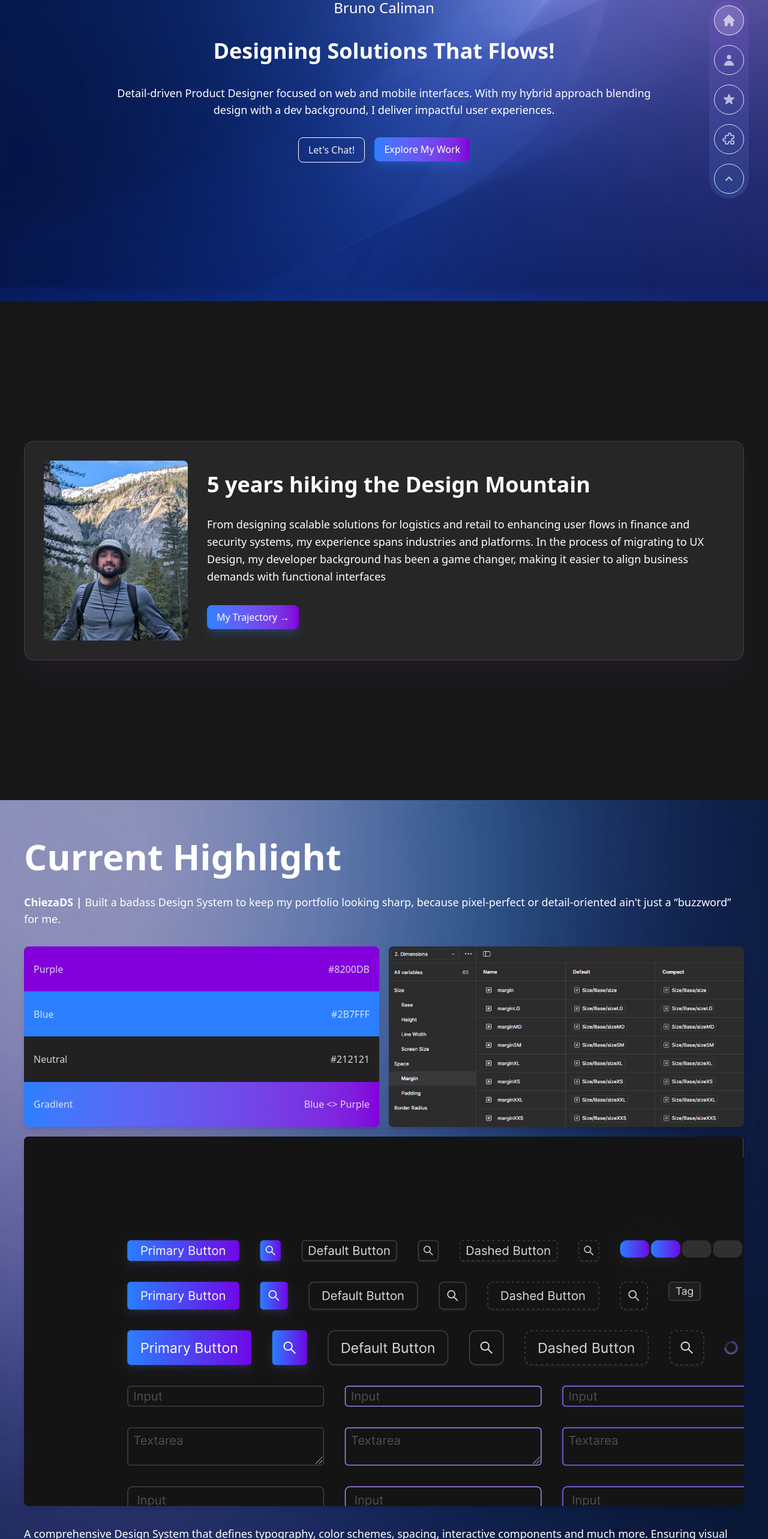
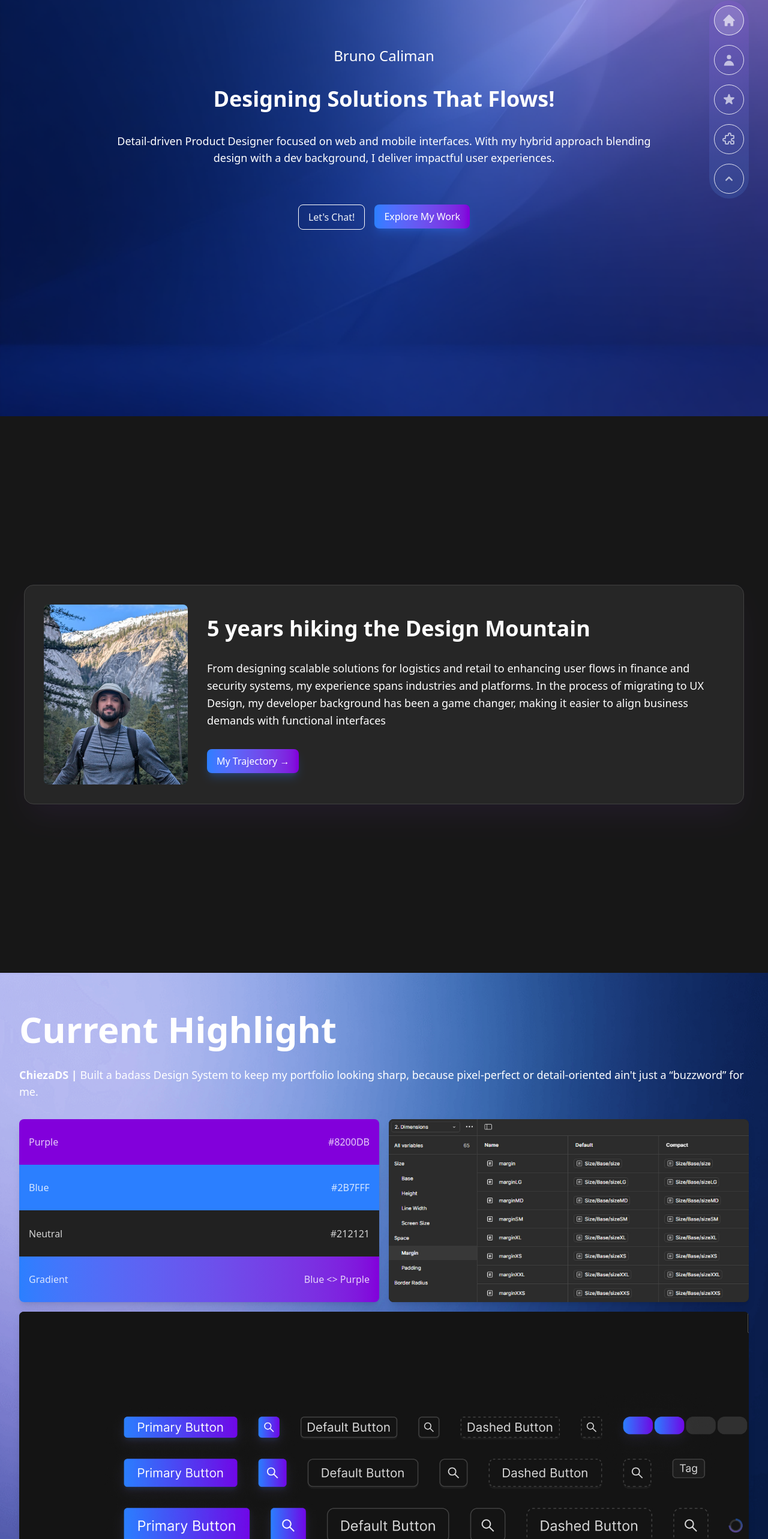
Before and after one commit to Chieza/chieza-me, a React (Vite) app: page / in a window 1280 px wide. Shown: the part 234-2800 px from the top of the page at 60% size. Built offline with nearby package versions, Linux system fonts and the light colour scheme.

Commit message:
Fixes on implementation of SectionContentLayout

```diff
--- a/src/App.tsx
+++ b/src/App.tsx
@@ -4,7 +4,6 @@ import AppRoutes from "./routes/AppRoutes";
 import ContactModal from "./components/modals/ContactModal";
 import LoginModal from "./components/modals/LoginModal";
 import { SectionsProvider } from "./contexts/SectionsProvider";
-import { MainLayout } from "./components/layouts";
 
 function App() {
   const [isContactOpen, setContactOpen] = useState(false);
@@ -22,10 +21,8 @@ function App() {
       {/* Wrap AppRoutes with SectionsProvider */}
       <SectionsProvider>
         <NavHub />
-        <main className="flex-grow">
-          <MainLayout>
-            <AppRoutes openContact={openContact} />
-          </MainLayout>
+        <main className="w-full flex flex-col justify-start items-center overflow-hidden text-white">
+          <AppRoutes openContact={openContact} />
         </main>
       </SectionsProvider>
 
--- a/src/components/cards/SkillsToolsGroupCard.tsx
+++ b/src/components/cards/SkillsToolsGroupCard.tsx
@@ -7,7 +7,7 @@ const contentMap: Record<SkillGroup, string[]> = {
   research:    ['Design Thinking', 'Usability Testing', 'User Flows', 'Wireframing', 'Surveys', 'Documentation'],
   'soft-meta': ['Agile/Scrum', 'Sprint Planning','Autonomy', 'Async Collaboration', 'Accessibility Awareness'],
   management:  ['Azuer DevOps', 'ClickUp', 'Notion', 'Google Workspace', 'Trello'],
-  comms:       ['Microsoft Teams', 'Discord', 'Slack', 'Discord'],
+  comms:       ['Microsoft Teams', 'Discord', 'Slack', 'Feel others'],
   dev:         ['React', 'TypeScript', 'Tailwind', 'GitHub', 'Vite', 'HTML & CSS'],
 }
 
--- a/src/components/layouts/MainLayout.tsx
+++ /dev/null
@@ -1,13 +0,0 @@
-import React from 'react';
-
-interface MainLayoutProps {
-  children: React.ReactNode;
-}
-
-export default function MainLayout({ children }: MainLayoutProps) {
-  return (
-    <div className="w-full text-white">
-      {children}
-    </div>
-  );
-}
--- /dev/null
+++ b/src/components/layouts/SectionContentLayout.tsx
@@ -0,0 +1,46 @@
+import React from "react";
+
+interface SectionContentLayoutProps {
+  // Section's Attributes
+  id?: string;
+  className?: string;
+  children: React.ReactNode;
+
+  // Section's BG-Image Attributes
+  bgSrc?: string;
+  bgAltText?: string;
+  bgStyle?: string;
+
+  // Section's Content Attributes
+  contentClassName?: string;
+}
+
+export default function SectionLayout({
+  id,
+  className,
+  bgSrc,
+  bgAltText,
+  children,
+  contentClassName,
+}: SectionContentLayoutProps) {
+  return (
+    <section
+      id={id}
+      className={`relative w-full flex flex-col ${
+        className || ""
+      }`}
+    >
+      {bgSrc && (
+        <img
+          src={bgSrc}
+          alt={bgAltText || ""}
+          className="absolute inset-0 w-full h-full object-cover"
+        />
+      )}
+
+      <div className={`w-full max-w-7xl mx-auto flex flex-col px-8 py-16 ${contentClassName || ""}`}>
+        {children}
+      </div>
+    </section>
+  );
+}
--- a/src/components/layouts/SectionLayout.tsx
+++ /dev/null
@@ -1,21 +0,0 @@
-import React from 'react';
-
-interface SectionLayoutProps {
-  children: React.ReactNode;
-  id?: string;
-  className?: string; // Optional: for additional custom classes
-}
-
-export default function SectionLayout({ children, id, className }: SectionLayoutProps) {
-  return (
-    <section id={id} className={`overflow-hidden px-8 py-16 w-full text-white ${className || ''}`}>
-      {children}
-    </section>
-  );
-}
-
-interface SectionLayoutProps {
-  children: React.ReactNode;
-  id?: string; // ADDED: Optional id prop
-  className?: string; // Optional: for additional custom classes
-}
--- a/src/components/layouts/index.ts
+++ b/src/components/layouts/index.ts
@@ -1,2 +1 @@
-export { default as MainLayout } from './MainLayout';
-export { default as SectionLayout } from './SectionLayout';
+export { default as SectionContentLayout } from './SectionContentLayout';
--- a/src/components/sections/Footer.tsx
+++ b/src/components/sections/Footer.tsx
@@ -1,19 +1,21 @@
-import { Link } from 'react-router-dom'
-import { SectionLayout } from '../layouts/index'
+import { Link } from "react-router-dom";
+import { SectionContentLayout } from "../layouts/index";
 
 export default function Footer() {
   const links = [
-    { to: '/', label: 'Home' },
-    { to: '/about', label: 'About' },
-    { to: '/portfolio', label: 'Portfolio' },
-    { to: '/side-projects', label: 'Side Projects' },
-    { to: '/login', label: 'Login' },
-    { to: '/contact', label: 'Contact' },
-  ]
+    { to: "/", label: "Home" },
+    { to: "/about", label: "About" },
+    { to: "/portfolio", label: "Portfolio" },
+    { to: "/side-projects", label: "Side Projects" },
+    { to: "/login", label: "Login" },
+    { to: "/contact", label: "Contact" },
+  ];
 
   return (
-    <SectionLayout className="border-t border-neutral-800">
-      <div className="max-w-7xl mx-auto px-4 pt-8 pb-48 md:pb-8">
+    <SectionContentLayout
+      className="justify-center items-center border-t border-neutral-800"
+      contentClassName="justify-center"
+    >
       {/* nav links */}
       <nav className="flex flex-col sm:flex-row flex-wrap items-center justify-center gap-4">
         {links.map(({ to, label }) => (
@@ -29,9 +31,9 @@ export default function Footer() {
 
       {/* copyright */}
       <p className="mt-6 text-sm text-gray-400 text-center">
-          © 2025 Bruno Chieza Caliman. Created by me with ❤️ from Vitória - Brasil.
+        © 2025 Bruno Chieza Caliman. Created by me with ❤️ from Vitória -
+        Brasil.
       </p>
-      </div>
-    </SectionLayout>
-  )
+    </SectionContentLayout>
+  );
 }
--- a/src/components/sections/HeroSection.tsx
+++ b/src/components/sections/HeroSection.tsx
@@ -3,7 +3,7 @@ import { Link } from "react-router-dom";
 import { OutlineButton, GradientButton } from "../buttons";
 import { useSectionRegistry } from "../../hooks/useSectionRegistry";
 import { HiHome } from "react-icons/hi";
-import { SectionLayout } from '../layouts/index'
+import { SectionContentLayout } from "../layouts/index";
 
 interface HeroSectionProps {
   id: string;
@@ -11,39 +11,34 @@ interface HeroSectionProps {
 }
 
 export default function HeroSection({ id, onContactClick }: HeroSectionProps) {
-  useSectionRegistry(id, HiHome, 'Hero');
+  useSectionRegistry(id, HiHome, "Hero");
   return (
-    <SectionLayout
+    <SectionContentLayout
+      bgSrc={HeroBg}
+      bgAltText="Hero Bg"
       id={id}
-      className="min-h-[calc(100vh-4rem)] relative flex items-center justify-center"
+      className="min-h-[calc(100vh+8rem)] justify-center items-center"
+      contentClassName="z-10 justify-center items-center gap-8 text-center"
     >
-      {/* Background */}
-      <img
-        src={HeroBg}
-        alt="Hero background"
-        className="absolute inset-0 w-full h-full object-cover"
-      />
-
-      {/* Content Centered */}
-      <div className="relative z-10 flex flex-col text-center px-6 md:px-12 lg:px-24 space-y-8 text-white">
+      {/* Content */}
       <p className="text-2xl">Bruno Caliman</p>
       <h1 className="text-4xl/12 md:text-4xl/12 font-bold">
         Designing Solutions That Flows!
       </h1>
       <p className="hidden lg:block text-base md:text-lg max-w-4xl mb-8">
         Detail-driven Product Designer focused on web and mobile interfaces.
-          With my hybrid approach blending design with a dev background, I
-          deliver impactful user experiences.
+        With my hybrid approach blending design with a dev background, I deliver
+        impactful user experiences.
       </p>
-
       {/* Buttons */}
       <div className="flex flex-wrap gap-4 justify-center">
-          <OutlineButton onClick={onContactClick} className="hidden md:block">Let's Chat!</OutlineButton>
+        <OutlineButton onClick={onContactClick} className="hidden md:block">
+          Let's Chat!
+        </OutlineButton>
         <Link to="/portfolio">
           <GradientButton>Explore My Work</GradientButton>
         </Link>
       </div>
-      </div>
-    </SectionLayout>
+    </SectionContentLayout>
   );
 }
--- a/src/components/sections/HighlightSection.tsx
+++ b/src/components/sections/HighlightSection.tsx
@@ -3,7 +3,7 @@ import ComponentsExample from "../../assets/images/projects/components-example.j
 import VariablesExample from "../../assets/images/projects/variables-example.jpg";
 import { useSectionRegistry } from "../../hooks/useSectionRegistry";
 import { HiStar } from "react-icons/hi";
-import { SectionLayout } from '../layouts/index'
+import { SectionContentLayout } from "../layouts/index";
 
 interface HighlightSectionProps {
   id: string;
@@ -12,21 +12,14 @@ interface HighlightSectionProps {
 export default function HeroSection({ id }: HighlightSectionProps) {
   useSectionRegistry(id, HiStar, "Highlights");
   return (
-    <SectionLayout
+    <SectionContentLayout
       id={id}
-      className="min-h-[calc(100vh+16rem)] relative flex flex-col items-center justify-center"
+      bgSrc={HighlightBg}
+      bgAltText="Highlight BG"
+      className="min-h-[calc(100vh+8rem)] justify-center items-center"
+      contentClassName="z-10 justify-center gap-8"
     >
-      {/* Background Image*/}
-      <img
-        src={HighlightBg}
-        alt="Highlight background"
-        className="opacity-75 absolute inset-0 w-full h-full object-cover"
-      />
-
       {/* Content */}
-      <div
-        className="max-w-[1200px] relative z-10 flex flex-col gap-8"
-      >
       <h1 className="text-white text-4xl md:text-6xl font-bold">
         Current Highlight
       </h1>
@@ -83,7 +76,6 @@ export default function HeroSection({ id }: HighlightSectionProps) {
         spacing, interactive components and much more. Ensuring visual
         consistency and streamlined scalability across my portfolio.
       </p>
-      </div>
-    </SectionLayout>
+    </SectionContentLayout>
   );
 }
--- a/src/components/sections/MeSection.tsx
+++ b/src/components/sections/MeSection.tsx
@@ -1,7 +1,7 @@
 import MeCard from "../cards/MeCard";
 import { useSectionRegistry } from "../../hooks/useSectionRegistry";
 import { HiUser } from "react-icons/hi";
-import { SectionLayout } from '../layouts/index'
+import { SectionContentLayout } from "../layouts/index";
 
 interface MeSectionProps {
   id: string;
@@ -10,11 +10,12 @@ interface MeSectionProps {
 export default function MeSection({ id }: MeSectionProps) {
   useSectionRegistry(id, HiUser, "About Me");
   return (
-    <SectionLayout
+    <SectionContentLayout
       id={id}
-      className="min-h-[calc(100vh+2rem)] flex justify-center items-center"
+      className="min-h-[calc(100vh+8rem)] justify-center items-center"
+      contentClassName="justify-center items-center"
     >
       <MeCard />
-    </SectionLayout>
+    </SectionContentLayout>
   );
 }
```
Also changed, not shown: src/components/sections/SkillsToolsSection.tsx (+8 -14 lines). Lines whose indentation alone changed are shown as unchanged.
